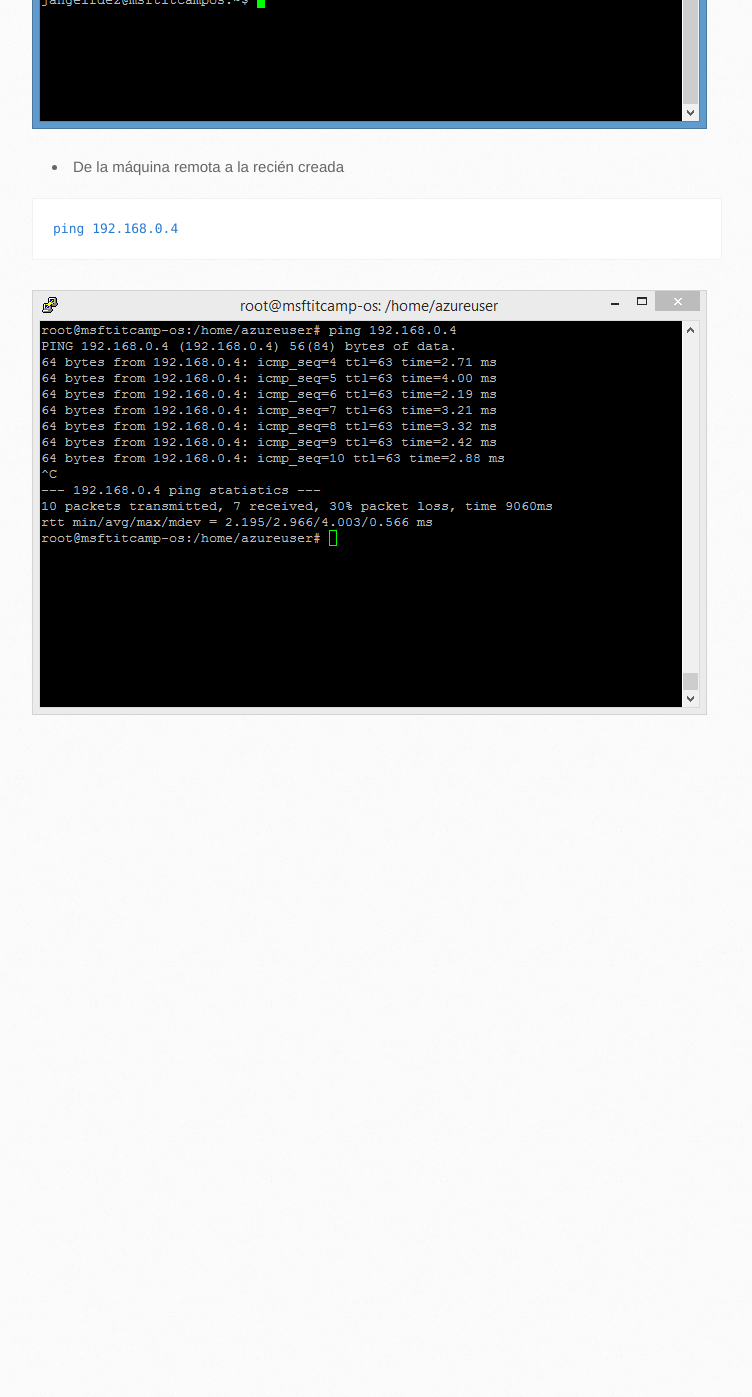
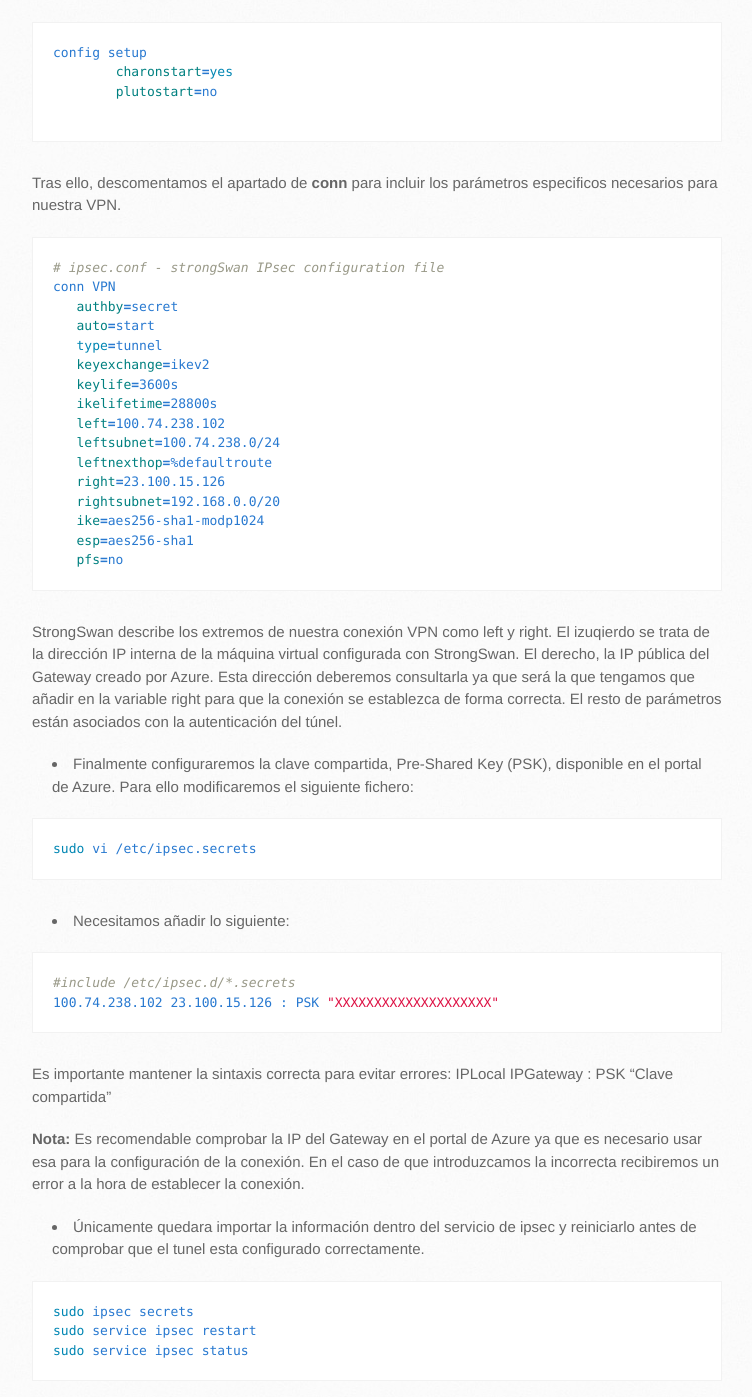
Before and after one commit to EasyLinux/azure4beginners, a Jekyll site: the page built from networking-create-virtualNetwork-site2site.md, in a window 1280 px wide and 1400 px high, scrolled down 7371 px. Shown: the top 1397 px of the window, without its empty margins (138-890 px from the left). Built offline with Jekyll 4.4.1, drawn with Linux system fonts in a browser that asks for light colours; before the commit the page ends 8135 px from its top, so only the background shows below that; some of the changed text lies outside the part shown.

Commit message:
Added S2S StrongSwan

````diff
--- a/networking-create-virtualNetwork-site2site.md
+++ b/networking-create-virtualNetwork-site2site.md
@@ -1,15 +1,15 @@
 ---
 layout: default
 ---
-#Crear una red virtual sitio a sitio con OpenSwan
+#Crear una red virtual sitio a sitio con OpenSwan/StrongSwan
 
-A la hora de crear una red virtual sitio a sitio es posible realizarla a traves de alguno de los dispositivos hardware soportados o utilizando algún software VPN que lo permita. En el caso de Linux, configuraremos una red virtual sitio a sitio empleando OpenSwan. Para facilitar el trabajo emplearemos una máquina virtual creada en Azure que simule nuestro equipo local. El escenario será el siguiente:
+A la hora de crear una red virtual sitio a sitio es posible realizarla a traves de alguno de los dispositivos hardware soportados o utilizando algún software VPN que lo permita. En el caso de Linux, configuraremos una red virtual sitio a sitio empleando OpenSwan o StronSwan, dependiendo del tipo de enrutado que deseemos. Para facilitar el trabajo emplearemos una máquina virtual creada en Azure que simule nuestro equipo local. El escenario será el siguiente:
 
-- Máquina virtual configurada con OpenSwan que se conecte a la red virtual en Azure.
+- Máquina virtual configurada con OpenSwan o StronSwan que se conecte a la red virtual en Azure.
 - Red virtual desplegada en Azure habilitada para conexiones sitio a sitio.
 - Máquina virtual ejecutando Linux o Windows dentro de la red en Azure a la que nos conectaremos para demostrar el funcionamiento correcto de nuestra configuración.
 
-### Creación de la máquina virtual con OpenSwan
+### Creación de la máquina virtual
 
 Crearemos una nueva máquina virtual basándonos en la imagen disponible en la galería de Ubuntu 14.04. De una forma similiar lo podriamos hacer con cualquiera de las otras versiones de Linux disponibles.
 
@@ -26,6 +26,7 @@
 - El siguiente paso será fijarnos en las IPs que Azure le ha asignado. Sera necesario tanto la pública, accesible desde Internet; como la interna, accesible desde el datacenter. Es posible encontrarlas en la página de información de la máquina virtual.
 
 ![Menú nuevo](../images/networking-create-virtualNetwork-site2site-Step3.png)
+
 
 ### Configuración de la red local
 
@@ -60,10 +61,11 @@
 
 ![Menú nuevo](../images/networking-create-virtualNetwork-site2site-Step9.png)
 
-- Volvemos al **Dashboard** de la red recién creada y seleccionaremos **Create Gateway>Static routing**. Mientras se crea procederemos a configurar OpenSwan.
+- Volvemos al **Dashboard** de la red recién creada y seleccionaremos **Create Gateway>Static routing**. Si es asi, necesitaremos utilizar OpenSwan para nuestra máquina virtual. Si seleccionamos **Create Gateway>Dynamic routing** necesitaremos utilizar StrongSwan ya que OpenSwan no soporta el enrutado dinámico.
 
 ![Menú nuevo](../images/networking-create-virtualNetwork-site2site-Step10.png)
 
+Dependiendo de lo que hayas seleccionado en el paso anterior elige el apartado correspondiente a continuacion:
 
 ### Configuración de OpenSwan.
 
@@ -163,6 +165,86 @@
 sudo service ipsec status
 ```
 
+### Configuración de StrongSwan.
+
+Nos conectaremos a traves de SSH a la máquina remota recién instalada. El primer paso será hacer la instalación del software de StrongSwan.
+
+- Ejecutamos el siguiente comando para que el gestor de paquetes obtenga e instale el software necesario.
+
+```bash
+sudo apt-get install strongSwan
+```
+
+- A continuación, indicamos que **No** a la hora de utilizar certificados como método de autenticación ya que securizaremos el tunel IPSec a traves de secreto compartido. Al final el proceso de instalación podemos comprobar que este se ha realizado de forma correcta comprobando que tenemos el comando *ipsec* disponible:
+
+```bash
+which ipsec
+```
+
+- Una vez instalado procederemos a modificar el fichero de configuración. Para ello usando *vi* u otro editor lo abrimos.
+
+```bash
+sudo vi /etc/ipsec.conf
+```
+
+El contenido de nuestro fichero lo tendremos que configurar de forma similiar al siguiente:
+
+```bash
+config setup
+        charonstart=yes
+        plutostart=no
+
+```
+
+Tras ello, descomentamos el apartado de **conn** para incluir los parámetros especificos necesarios para nuestra VPN.
+
+```bash
+# ipsec.conf - strongSwan IPsec configuration file
+conn VPN
+   authby=secret
+   auto=start
+   type=tunnel
+   keyexchange=ikev2
+   keylife=3600s
+   ikelifetime=28800s
+   left=100.74.238.102
+   leftsubnet=100.74.238.0/24
+   leftnexthop=%defaultroute
+   right=23.100.15.126
+   rightsubnet=192.168.0.0/20
+   ike=aes256-sha1-modp1024
+   esp=aes256-sha1
+   pfs=no
+```
+
+StrongSwan describe los extremos de nuestra conexión VPN como *left* y *right*. El izuqierdo se trata de la dirección IP interna de la máquina virtual configurada con StrongSwan. El derecho, la IP pública del Gateway creado por Azure. Esta dirección deberemos consultarla ya que será la que tengamos que añadir en la variable *right* para que la conexión se establezca de forma correcta. El resto de parámetros están asociados con la autenticación del túnel.
+
+- Finalmente configuraremos la clave compartida, *Pre-Shared Key (PSK)*, disponible en el portal de Azure. Para ello modificaremos el siguiente fichero:
+
+```bash
+sudo vi /etc/ipsec.secrets
+```
+
+- Necesitamos añadir lo siguiente:
+
+```bash
+#include /etc/ipsec.d/*.secrets
+100.74.238.102 23.100.15.126 : PSK "XXXXXXXXXXXXXXXXXXXX"
+```
+   Es importante mantener la sintaxis correcta para evitar errores: *IPLocal IPGateway : PSK "Clave compartida"*
+
+**Nota:** Es recomendable comprobar la IP del Gateway en el portal de Azure ya que es necesario usar esa para la configuración de la conexión. En el caso de que introduzcamos la incorrecta recibiremos un error a la hora de establecer la conexión.
+
+- Únicamente quedara importar la información dentro del servicio de ipsec y reiniciarlo antes de comprobar que el tunel esta configurado correctamente.
+
+```bash
+sudo ipsec secrets
+sudo service ipsec restart
+sudo service ipsec status
+```
+
+### Comprobando la configuración
+
 Si la conexión se establece de forma correcta el último comando nos indicara que hay un túnel disponible. En el caso de que aparezca el mensaje de *"No tunnels up* será necesario revisar los pasos anteriores de configuración. Tras establecer la conexión el portal de Azure reflejará los cambios indicando a su vez el trafico de entrada y salida que fluye a través de él.
 
  ![Menú nuevo](../images/networking-create-virtualNetwork-site2site-Step11.png)
@@ -181,3 +263,5 @@
 ping 192.168.0.4
 ```
  ![Menú nuevo](../images/networking-create-virtualNetwork-site2site-Step13.png)
+
+Después de que el túnel se encuentre en funcionamiento ya podremos trabajar con **iptables** para configurar las reglas de enrutado de nuestro tráfico entre Azure y nuestra propia red.
````
Also changed, not shown: other parts of networking-create-virtualNetwork-site2site.md (+1 -1 lines), index.md (+3 -1 lines).
